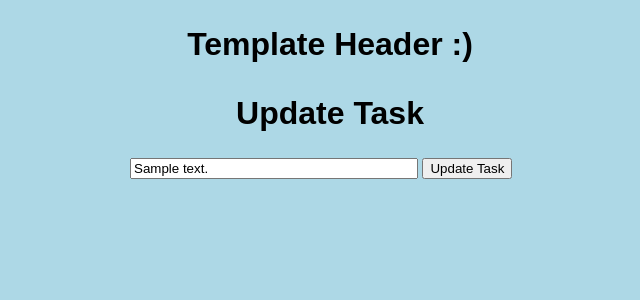
After one commit to N8ers/flask-sandbox, a Flask app: page /update/1 in a window 1280 px wide. The commit adds this page. Shown: the top 300 px of the page, without its empty margins (310-950 px from the left). Run offline with Flask 2, Linux system fonts and the light colour scheme; tables that the repository leaves empty hold one stand-in row (values such as "Sample post").

Commit message:
DELETE route

```diff
--- a/youtube_flask_course/app.py
+++ b/youtube_flask_course/app.py
@@ -33,5 +33,29 @@ def index():
     tasks = Todo.query.order_by(Todo.date_created).all()
     return render_template('index.html', tasks=tasks)
 
+@app.route('/delete/<int:id>')
+def delete(id):
+  task_to_delete = Todo.query.get_or_404(id)
+  try:
+    db.session.delete(task_to_delete)
+    db.session.commit()
+    return redirect('/')
+  except:
+    return 'There was a problem deleting the task'
+
+@app.route('/update/<int:id>', methods=['GET', 'POST'])
+def update(id):
+  task = Todo.query.get_or_404(id)
+  if request.method == 'POST':
+    task.content = request.form['content']
+
+    try:
+      db.session.commit()
+      return redirect('/')
+    except:
+      return 'There was an issue updating your task'
+  else:
+    return render_template('update.html', task=task)
+
 if __name__ == "__main__":
   app.run(debug=True)
--- a/youtube_flask_course/static/main.css
+++ b/youtube_flask_course/static/main.css
@@ -26,6 +26,7 @@ th {
 }
 
 h1,
+h4,
 td {
   text-align: center;
   padding: 5px;
--- /dev/null
+++ b/youtube_flask_course/templates/update.html
@@ -0,0 +1,12 @@
+{% extends 'base.html' %} {% block head %}
+<h1>Template Header :)</h1>
+{% endblock %} {% block body %}
+<div class="content">
+  <h1>Update Task</h1>
+
+  <form action="/update/{{task.id}}" method="POST">
+    <input type="text" name="content" id="content" value="{{task.content}}" />
+    <input type="submit" value="Update Task" />
+  </form>
+</div>
+{% endblock %}
```
Also changed, not shown: youtube_flask_course/templates/index.html (+8 -2 lines).
